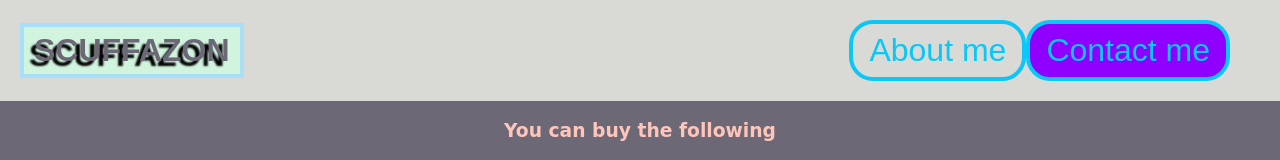
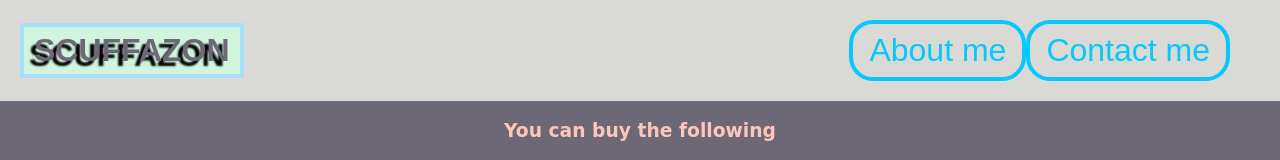
Before and after one commit to RandomAccess-glitch/scuffzon, a plain HTML site: page index.html in a window 1280 px wide. Shown: the top 160 px of the page. Drawn offline with Linux system fonts and the light colour scheme; a web font is replaced by a local one.

Commit message:
changed buttons and did DRY on them

```diff
--- a/styles.css
+++ b/styles.css
@@ -106,8 +106,8 @@ body {
       color: #fec5bb;
   }
 
-.btn-con {
-      background: #8f00ff;
+.btn-con, .btn-abt {
+      background: #d9d9d5;
       color: #07c8f9;
       font-size: xx-large;
       border: 4px solid #07c8f9;
@@ -116,7 +116,7 @@ body {
       text-decoration: none;
   }
 
-.btn-abt {
+/* .btn-abt {
       background: #d9d9d5;
       color: #07c8f9;
       font-size: xx-large;
@@ -124,7 +124,7 @@ body {
       padding: 8px 16px;
       border-radius: 24px;
       text-decoration: none;
-  }
+  } */
 
 footer {
       text-align: center;
```
